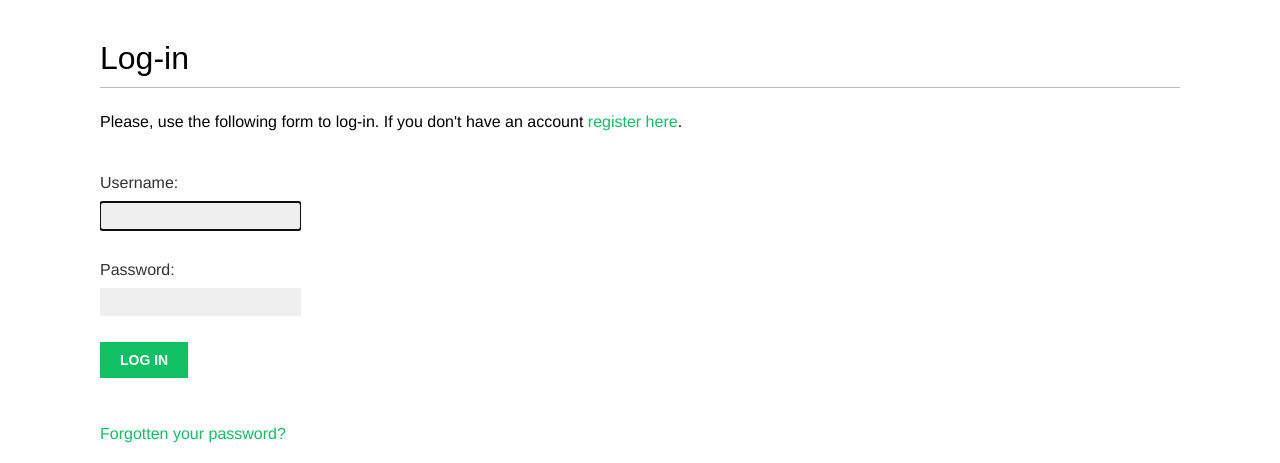
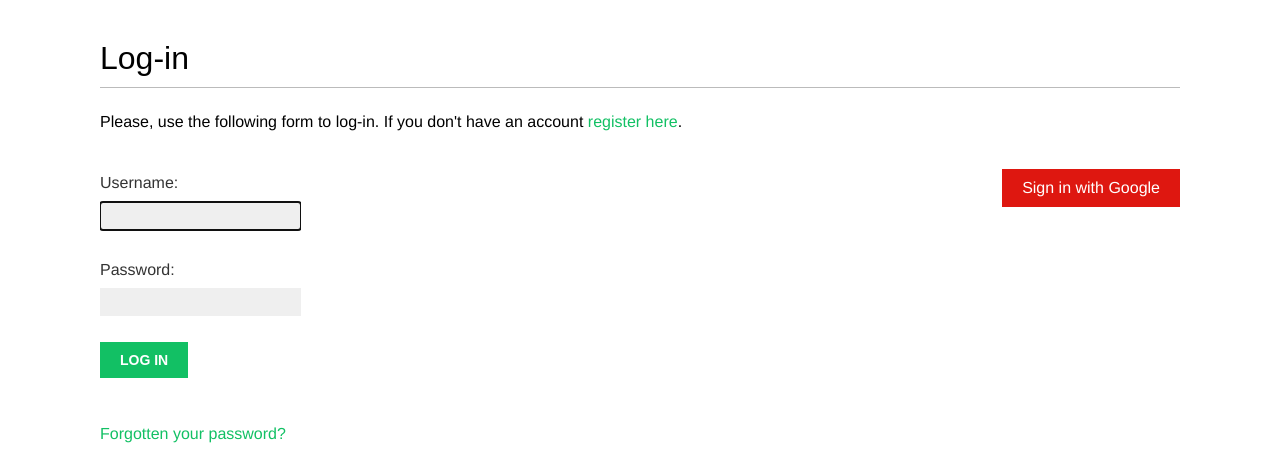
Before and after one commit to mohandgnibi/Django5_By_Example, a Django app: page /account/login/ in a window 1280 px wide. Shown: the part 47-510 px from the top of the page. Run offline with Django 5.2, Linux system fonts and the light colour scheme; some web fonts are replaced.

Commit message:
Chapter05 <Authentication using Google>

```diff
--- a/Social_Website/account/templates/registration/login.html
+++ b/Social_Website/account/templates/registration/login.html
@@ -28,4 +28,13 @@
       </a>
     </p>
   </div>
+  <div class="social">
+    <ul>
+      <li class="google">
+        <a href="{% url 'social:begin' 'google-oauth2' %}">
+          Sign in with Google
+        </a>
+      </li>
+    </ul>
+  </div>
 {% endblock content %}
--- a/Social_Website/requirements.txt
+++ b/Social_Website/requirements.txt
@@ -20,6 +20,7 @@ psycopg2-binary==2.9.9
 pycparser==2.22
 PyJWT==2.9.0
 pyOpenSSL==24.2.1
+python-decouple==3.8
 python3-openid==3.2.0
 requests==2.32.3
 requests-oauthlib==2.0.0
```
Also changed, not shown: Social_Website/bookmarks/settings.py (+5 -2 lines).
